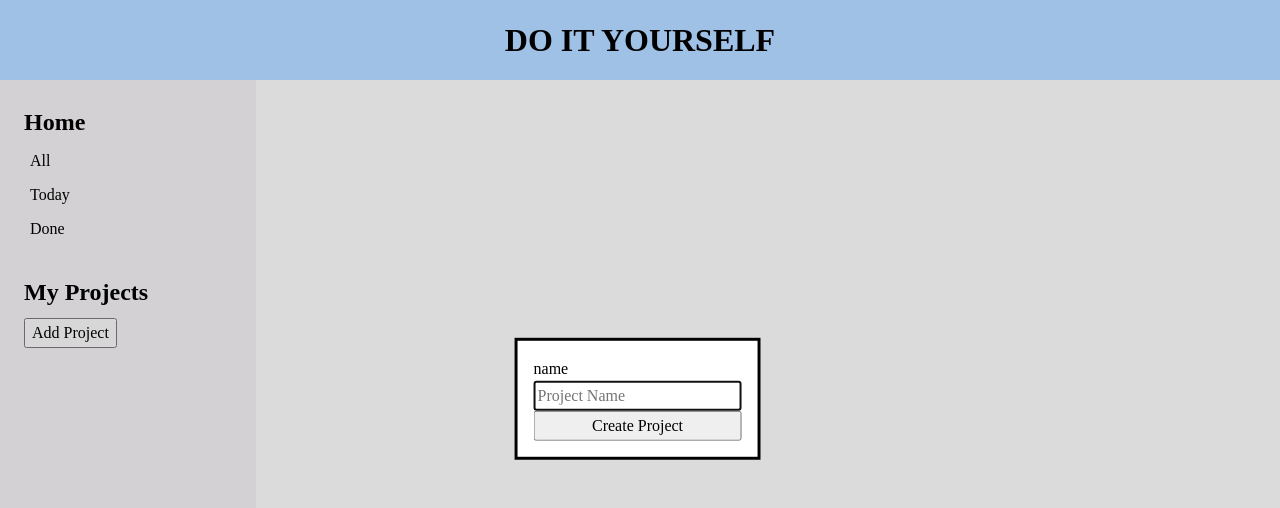
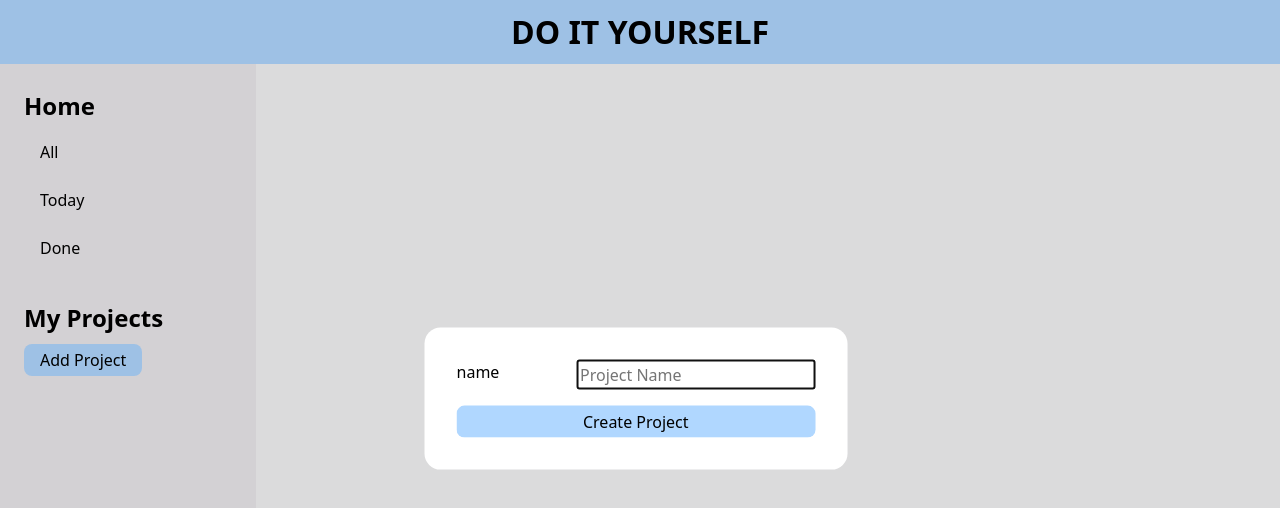
Before and after one commit to LaurenzSoltau/do-it-now, a website built with webpack: page src/template.html in a window 1280 px wide. Both pictures are taken after a click on the button "Add Project". Built offline with nearby package versions, Linux system fonts and the light colour scheme.

Commit message:
Added Styles

```diff
--- a/src/css/styles.css
+++ b/src/css/styles.css
@@ -59,6 +59,7 @@ h6 {
 }
 
 body {
+    font-family: system-ui, -apple-system, BlinkMacSystemFont, 'Segoe UI', Roboto, Oxygen, Ubuntu, Cantarell, 'Open Sans', 'Helvetica Neue', sans-serif;
     height: 100vh;
     display: flex;
     flex-direction: column;
@@ -68,7 +69,7 @@ header {
     display: flex;
     justify-content: center;
     align-items: center;
-    padding: 2vh 2vw;
+    padding: 1vh 2vw;
     background-color: #B0D7FF;
 }
 
@@ -87,7 +88,9 @@ aside {
     padding: 1.5rem;
 }
 
-.sidebar-group, .project-container, .collection-container{
+.sidebar-group,
+.project-container,
+.collection-container {
     display: flex;
     flex-direction: column;
     align-items: start;
@@ -99,6 +102,12 @@ aside {
     align-items: stretch;
     justify-content: space-between;
 }
+
+.collection-container {
+    align-self: stretch;
+    align-items: stretch;
+}
+
 
 
 .main-wrapper {
@@ -113,7 +122,9 @@ aside {
 }
 
 .todo {
-    background-color: blue;
+    background-color: #EBE9EC;
+    border-radius: 16px;
+    box-shadow: 4px 4px 8px 0px rgba(0, 0, 0, 0.45);
     display: flex;
     justify-content: space-between;
     padding: 0.5rem 1rem;
@@ -128,22 +139,65 @@ aside {
     overflow: hidden;
 }
 
-.todo > div {
+.todo>div {
     display: flex;
     align-items: center;
     gap: 1rem;
 }
 
+button {
+    padding: 4px 16px;
+    background-color: #B0D7FF;
+    border: none;
+    border-radius: 8px;
+}
+
+button:hover {
+    filter: brightness(0.9);
+}
+
 .container-button {
+    padding: 4px 8px;
     background: none;
     border: none;
+    flex-grow: 1;
+    text-align: start;
 }
 
-button:active {
-    color: blue;
+.project-edit-button,
+.edit-todo {
+    background-color: lightgreen;
 }
 
-#create-project > form, #change-project > form {
+.project-delete-button,
+.delete-todo {
+    background-color: lightcoral;
+}
+
+.util-container {
+    display: flex;
+    gap: 8px;
+}
+
+.project,
+.collection {
+    padding: 4px 8px;
+    border-radius: 1rem;
+}
+
+.collection>button {
+    width: 100%;
+}
+
+
+.project:hover,
+.collection:hover {
+    background-color: #B0D7FF;
+}
+
+
+#create-project>form,
+#change-project>form {
     display: flex;
     flex-direction: column;
 }
@@ -159,7 +213,7 @@ dialog {
     justify-content: space-between;
 }
 
-#create-todo > form, #edit-todo > form {
+form {
     display: flex;
     flex-direction: column;
     gap: 1rem;
@@ -177,3 +231,9 @@ textarea {
 .checked {
     text-decoration: line-through;
 }
+
+dialog {
+    border: none;
+    border-radius: 16px;
+    padding: 2rem 2rem;
+}
--- a/src/template.html
+++ b/src/template.html
@@ -14,9 +14,21 @@
                 <div class="sidebar-group">
                     <h2>Home</h2>
                     <div class="collection-container">
-                        <button id="all" class="container-button">All</button>
-                        <button id="today" class="container-button">Today</button>
-                        <button id="done" class="container-button">Done</button>
+                        <div class="collection">
+                            <button id="all" class="container-button">
+                                All
+                            </button>
+                        </div>
+                        <div class="collection">
+                            <button id="today" class="container-button">
+                                Today
+                            </button>
+                        </div>
+                        <div class="collection">
+                            <button id="done" class="container-button">
+                                Done
+                            </button>
+                        </div>
                     </div>
                 </div>
                 <div class="sidebar-group">
@@ -25,8 +37,7 @@
                         Add Project
                     </button>
                     <div class="project-container" id="project-container">
-                        <div class="project">
-                        </div>
+                        <div class="project"></div>
                     </div>
                 </div>
             </aside>
@@ -37,6 +48,7 @@
         </div>
         <dialog id="create-project">
             <form>
+                <div class="form-row">
                     <label for="name">name</label>
                     <input
                         type="text"
@@ -46,11 +58,13 @@
                         required
                         maxlength="10"
                     />
+                </div>
                 <button>Create Project</button>
             </form>
         </dialog>
         <dialog id="change-project">
             <form>
+                <div class="form-row">
                     <label for="name">name</label>
                     <input
                         type="text"
@@ -59,10 +73,11 @@
                         required
                         maxlength="10"
                     />
+                </div>
                 <button>Change Name</button>
             </form>
         </dialog>
-        <dialog id="create-todo">
+        <dialog id="create-todo" >
             <form>
                 <div class="form-row">
                     <label for="name">Todo Name</label>
```
Lines whose indentation alone changed are shown as unchanged.
